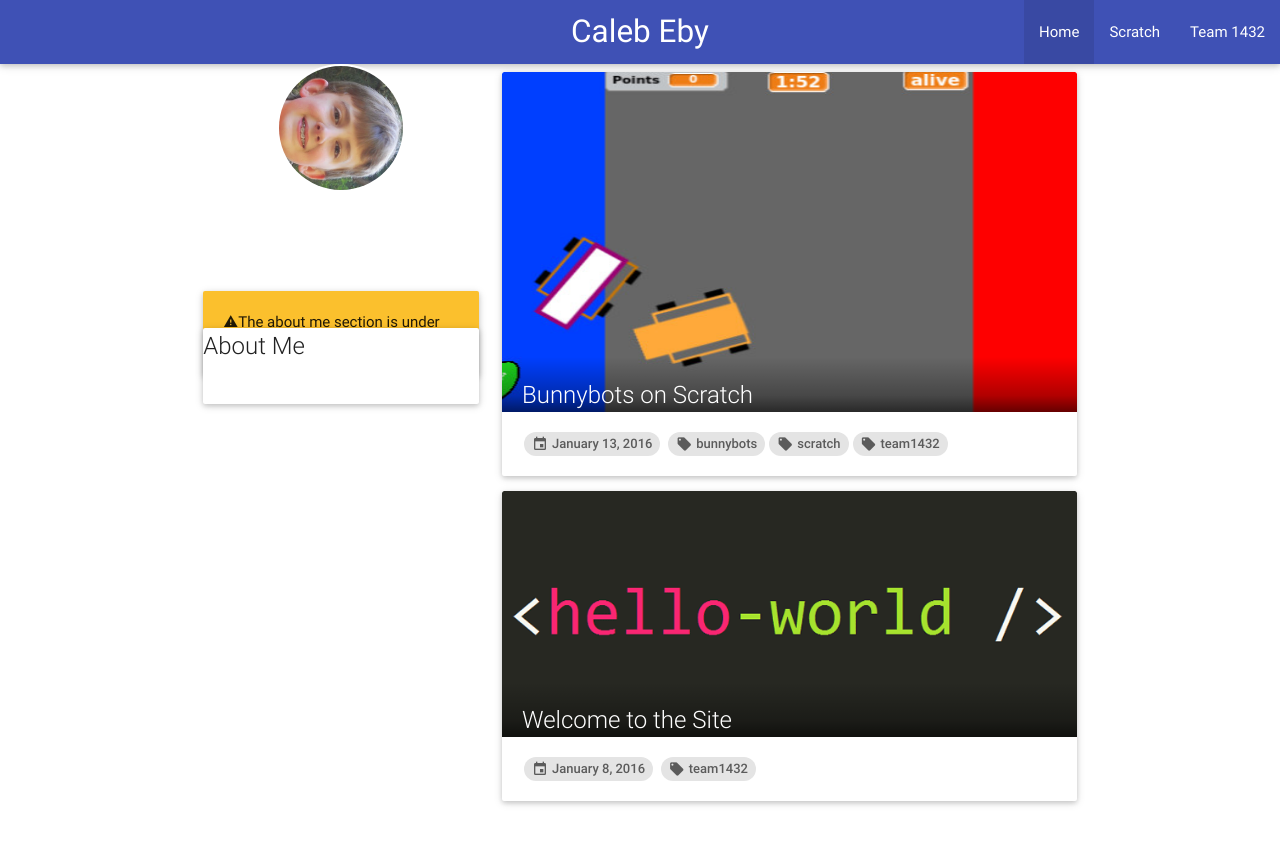
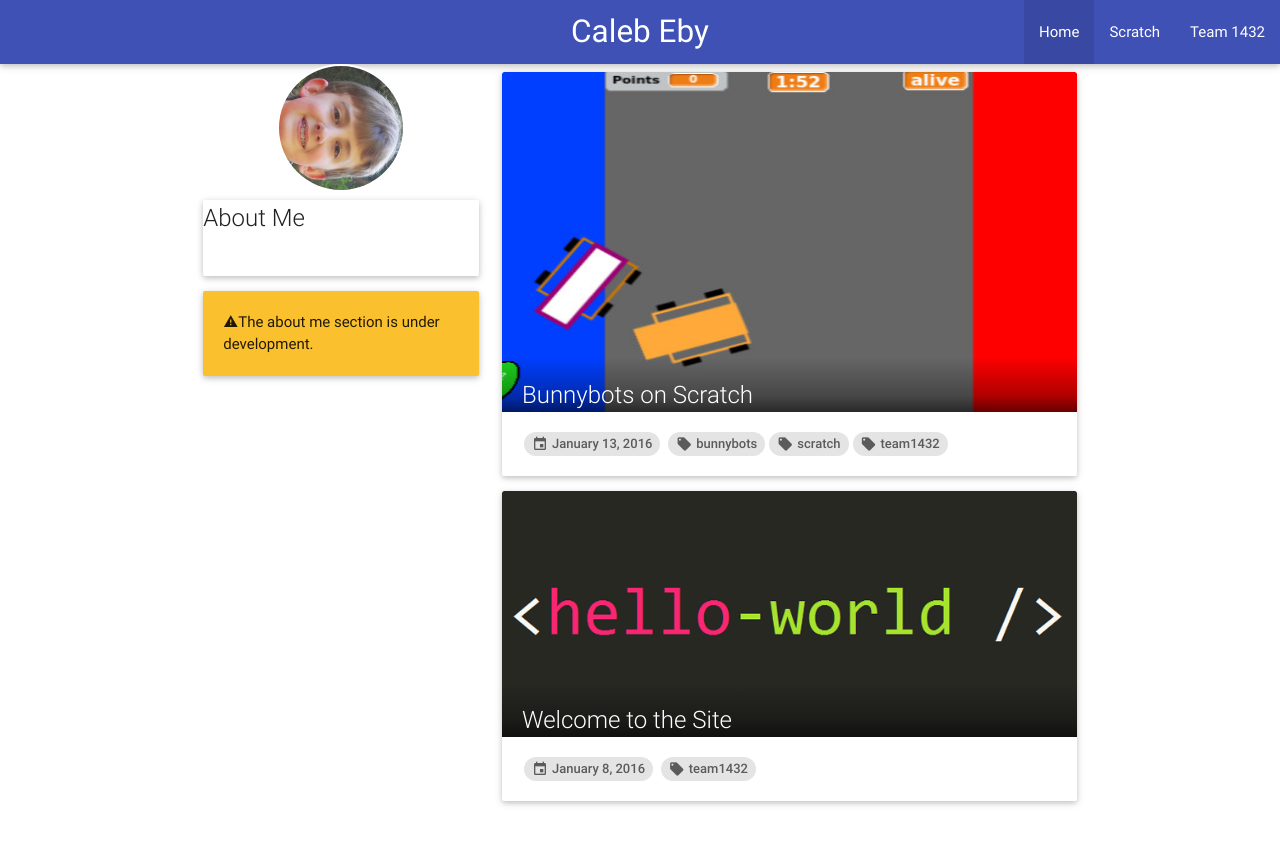
Before and after one commit to calebeby/calebeby.github.io, a Jekyll site: the page built from index.html, in a window 1280 px wide. Shown: the top 845 px of the page. Built offline with Jekyll 4.4.1, drawn with Linux system fonts in a browser that asks for light colours; nearby versions of some CDN libraries.

Commit message:
margin-top

```diff
--- a/_sass/_my-styles.scss
+++ b/_sass/_my-styles.scss
@@ -60,7 +60,7 @@ ins {
 }
 
 .about-card {
-  top: 10vw;
+  margin-top: 10vw;
   @extend .card;
 }
 
```
